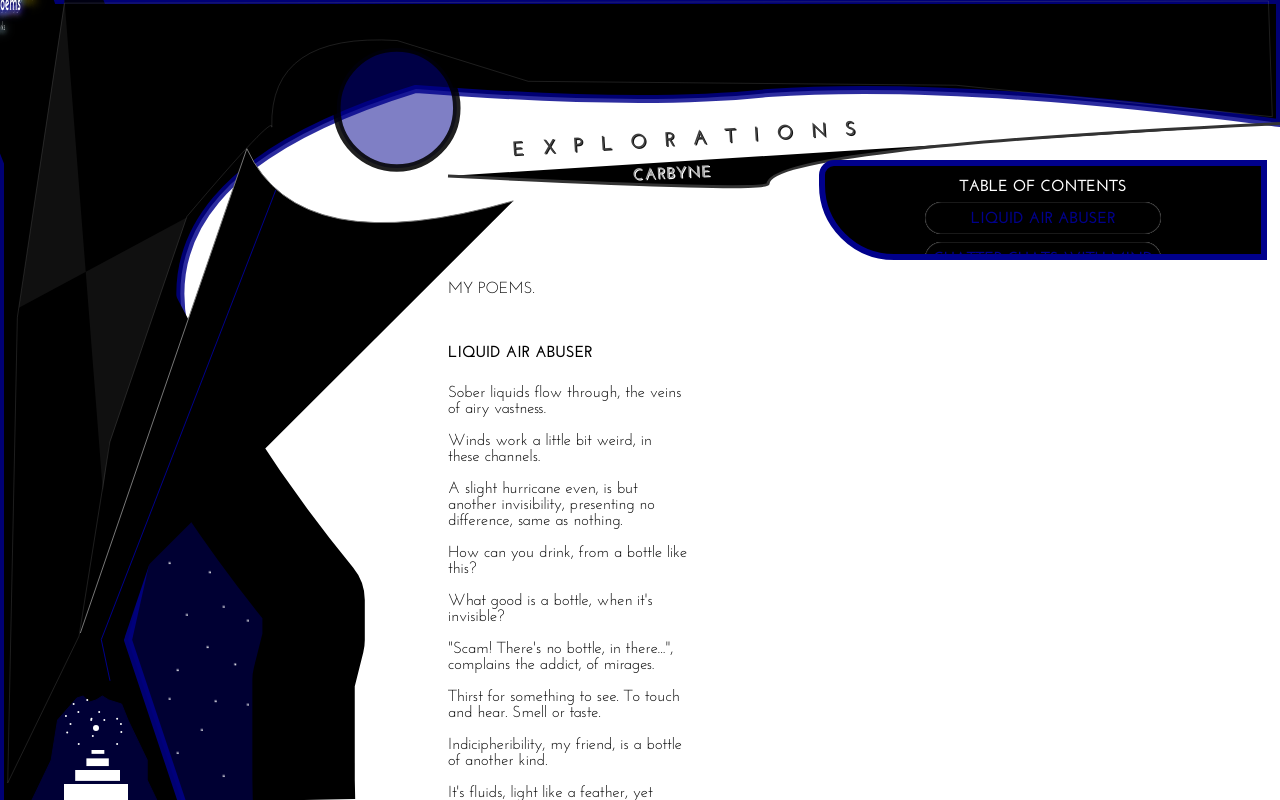
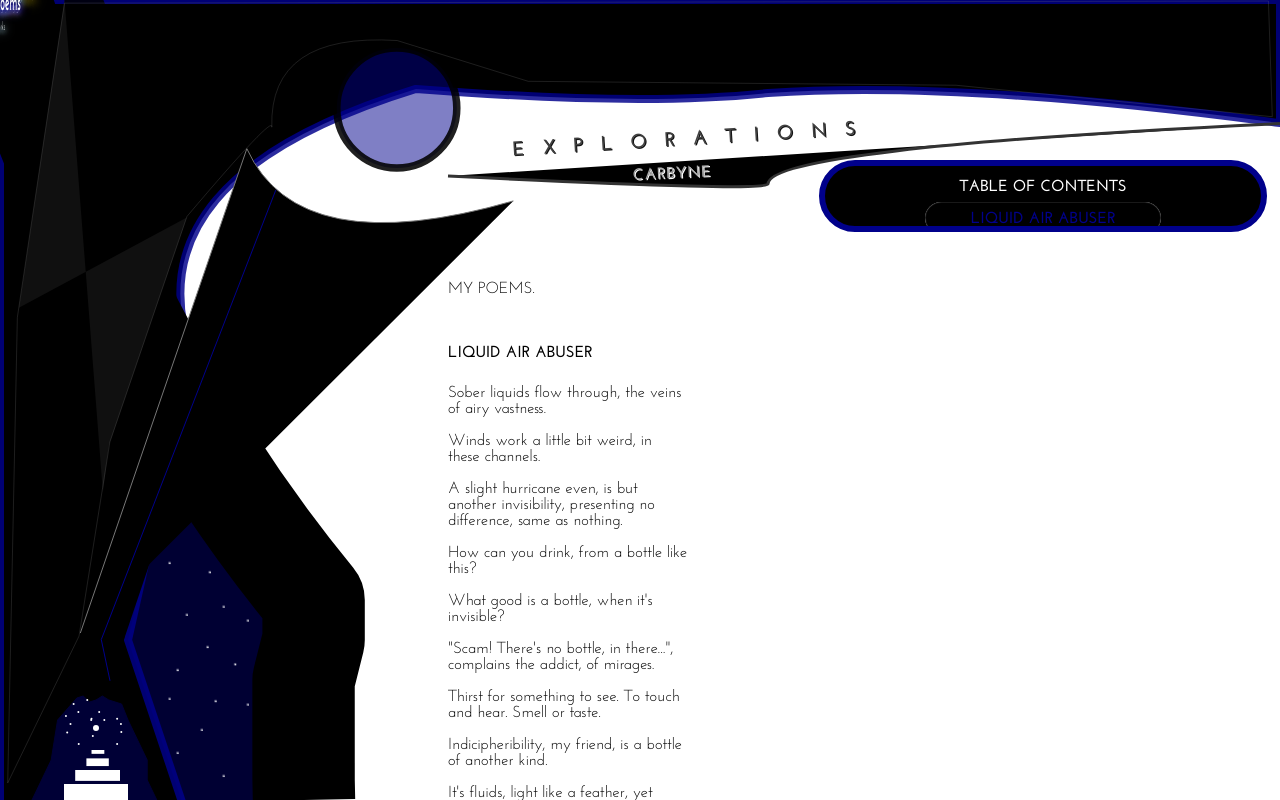
Before and after one commit to munrhalls/Carbyne-explorations, a React (Create React App) app: page / in a window 1280 px wide. Both pictures are taken after a click on the icon 7 px from the left and 1 px from the top of the page. Built offline with nearby package versions, Linux system fonts and the light colour scheme.

Commit message:
style improvs

```diff
--- a/src/components/TableOfContents/TableOfContents.css
+++ b/src/components/TableOfContents/TableOfContents.css
@@ -2,8 +2,8 @@
     position: absolute;
     top: 20%;
     right: 1%;
-    height: 12.5%;
-    max-height: 20%;
+    height: 6%;
+    max-height: 6%;
     width: 35%;
     padding: 0.75rem .5rem;
     border-left: 3px solid #000;
@@ -18,11 +18,11 @@
     align-items: center;
 
     background-color: #000;
-    border-top-left-radius: 15px;
-    border-bottom-left-radius: 75px;
+
     color: #fff;
     text-align: center;
 
+    border-radius: 100px;
     transition: height max-height .5s ease-out;
     padding-bottom: 3rem;
     z-index: 10;
@@ -42,7 +42,7 @@
 
 .TableOfContents:hover {
     height: fit-content;
-    max-height: 75%;
+    max-height: 90%;
 }
 
 .TableOfContents__metaTitle {
```
